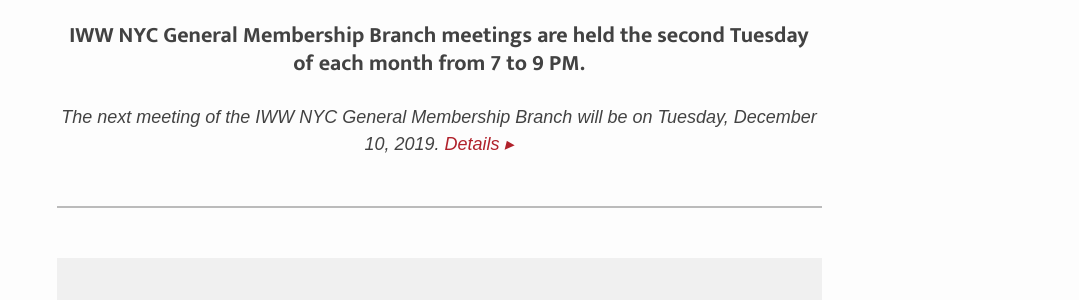
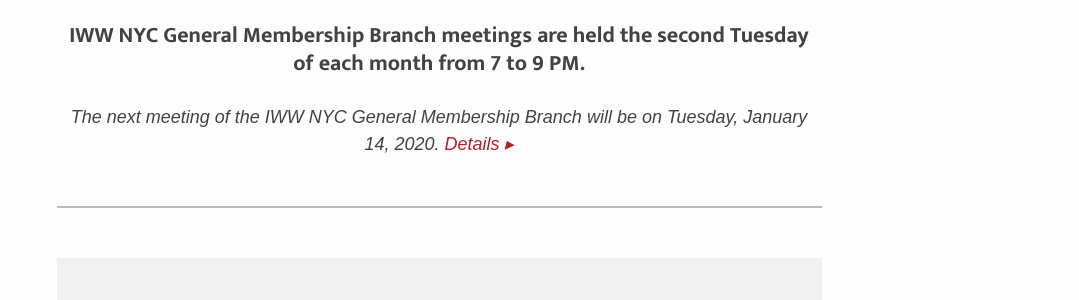
Before and after one commit to IWW-NYC-GMB/iww.nyc, a Jekyll site: the page built from index.html, in a window 1280 px wide and 900 px high, scrolled down 1348 px. Shown: the part 153-453 px from the top of the window, without its empty margins (201-1280 px from the left). Built offline with Jekyll 4.4.1, drawn with Linux system fonts in a browser that asks for light colours; some web fonts are replaced.

Commit message:
Update upcoming.yml

```diff
--- a/_data/upcoming.yml
+++ b/_data/upcoming.yml
@@ -1,6 +1,6 @@
-next_meeting_date: 'Tuesday, December 10, 2019'
+next_meeting_date: 'Tuesday, January 14, 2020'
 next_meeting_time: 7 to 9 PM
-next_meeting_url: /events/december-2019/
+next_meeting_url: /events/january-2020/
 next_orientation_date: 'Saturday, December 14, 2019'
 next_orientation_time: '3:30 to 5:30 PM'
 next_orientation_url: /events/december-2019-orientation/
```
